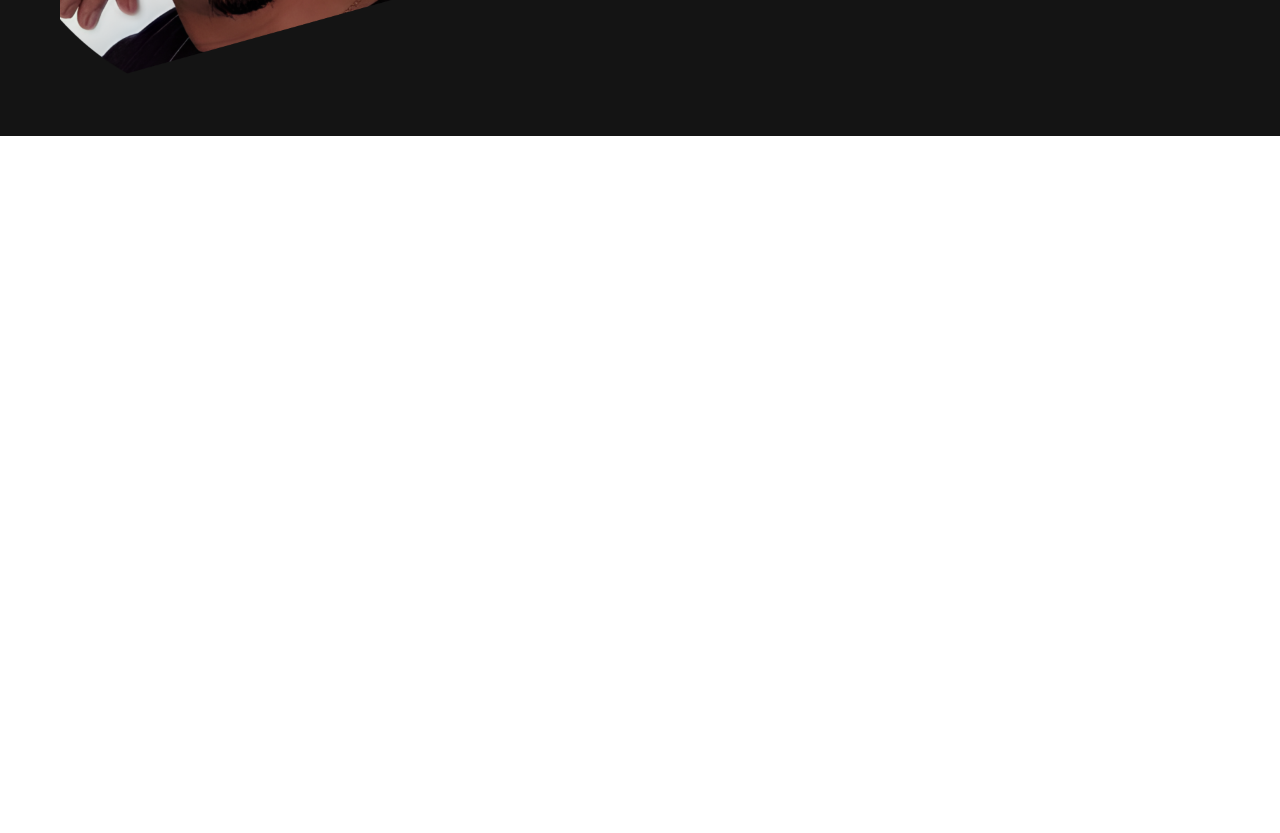
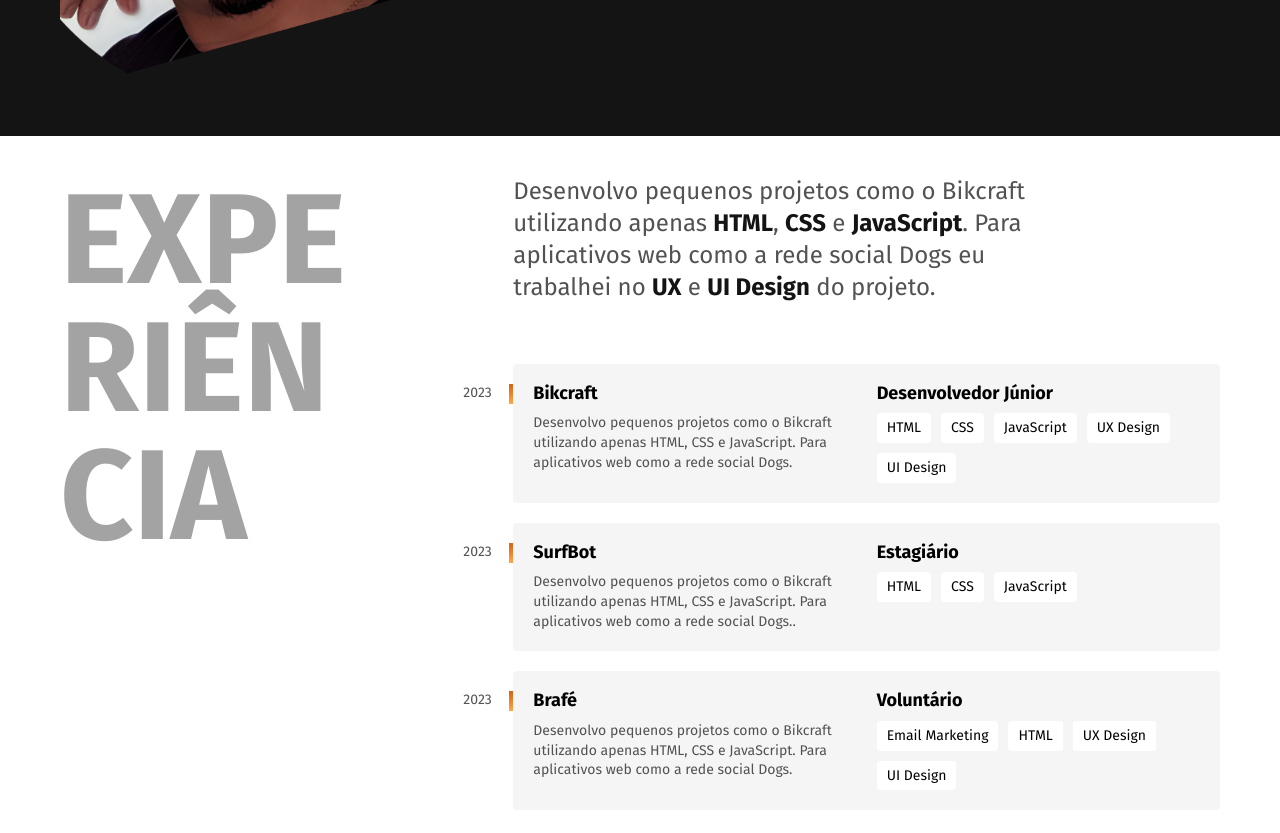
Before and after one commit to fmota-dev/projeto-curriculo, a plain HTML site: page index.html in a window 1280 px wide. Shown: the part 565-1398 px from the top of the page. Before the commit the page ends 800 px from the top, so only its background shows below. Drawn offline with Linux system fonts and the light colour scheme.

Commit message:
estilização da section experiencias

```diff
--- a/index.html
+++ b/index.html
@@ -17,9 +17,9 @@
 
     <nav>
       <ul class="menu">
-        <li><a class="menu-item" href="#">Experiências</a></li>
-        <li><a class="menu-item" href="#">Formação</a></li>
-        <li><a class="menu-item" href="#">Contato</a></li>
+        <li><a class="menu-item" href="#experiencias">Experiências</a></li>
+        <li><a class="menu-item" href="#formacao">Formação</a></li>
+        <li><a class="menu-item" href="#contato">Contato</a></li>
         <li><a class="menu-item" href="#">GitHub</a></li>
       </ul>
     </nav>
@@ -27,8 +27,8 @@
 
   <main>
     <section class="container-sobre">
+      <div class="sobre">
 
-      <div class="sobre">
         <img class="img-perfil" src="img/perfil.png" alt="Foto do Filipe">
 
         <div>
@@ -37,11 +37,64 @@
             UX/UI Designer</h1>
           <p>Localizado em Natal/RN 🏖</p>
         </div>
+
       </div>
-
     </section>
 
+    <section class="experiencias" id="experiencias" aria-label="Experiências">
+      <h2 class="experiencias-subtitulo">
+        Experiência
+      </h2>
+
+      <div>
+        <p class="experiencias-texto">
+          Desenvolvo pequenos projetos como o Bikcraft utilizando apenas <strong>HTML</strong>, <strong>CSS</strong> e <strong>JavaScript</strong>. Para aplicativos web como a rede social Dogs eu trabalhei no <strong>UX</strong> e <strong>UI Design</strong> do projeto.
+        </p>
+
+        <div class="empresa">
+          <span class="empresa-ano">2023</span>
+          <h3 class="empresa-titulo">Bikcraft</h3>
+          <span class="empresa-titulo">Desenvolvedor Júnior</span>
+          <p class="empresa-texto">Desenvolvo pequenos projetos como o Bikcraft utilizando apenas HTML, CSS e JavaScript. Para aplicativos web como a rede social Dogs.</p>
+          <ul class="empresa-habilidades">
+            <li>HTML</li>
+            <li>CSS</li>
+            <li>JavaScript</li>
+            <li>UX Design</li>
+            <li>UI Design</li>
+          </ul>
+        </div>
+
+        <div class="empresa">
+          <span class="empresa-ano">2023</span>
+          <h3 class="empresa-titulo">SurfBot</h3>
+          <span class="empresa-titulo">Estagiário</span>
+          <p class="empresa-texto">Desenvolvo pequenos projetos como o Bikcraft utilizando apenas HTML, CSS e JavaScript. Para aplicativos web como a rede social Dogs..</p>
+          <ul class="empresa-habilidades">
+            <li>HTML</li>
+            <li>CSS</li>
+            <li>JavaScript</li>
+          </ul>
+        </div>
+
+        <div class="empresa">
+          <span class="empresa-ano">2023</span>
+          <h3 class="empresa-titulo">Brafé</h3>
+          <span class="empresa-titulo">Voluntário </span>
+          <p class="empresa-texto">Desenvolvo pequenos projetos como o Bikcraft utilizando apenas HTML, CSS e JavaScript. Para aplicativos web como a rede social Dogs.</p>
+          <ul class="empresa-habilidades">
+            <li>Email Marketing</li>
+            <li>HTML</li>
+            <li>UX Design</li>
+            <li>UI Design</li>
+          </ul>
+        </div>
+      </div>
+    </section>
+
+
   </main>
+
 </body>
 
 </html>
--- a/styles/style.css
+++ b/styles/style.css
@@ -16,6 +16,7 @@
   --color-c11: #3d3d3dff;
   --color-c12: #292929ff;
   --color-c13: #141414ff;
+  --gradient: linear-gradient(#d66012ff 0%, #fea945ff 100%);
 }
 /* font-family: 'Fira Sans', sans-serif; */
 
@@ -24,6 +25,10 @@
   margin: 0;
   box-sizing: border-box;
   font-family: "Fira Sans", sans-serif;
+}
+
+ul {
+  list-style: none;
 }
 
 /* MENU */
@@ -102,3 +107,92 @@
 .sobre p {
   color: var(--color-c5);
 }
+
+/* EXPERIÊNCIAS */
+
+.experiencias {
+  max-width: 1200px;
+  padding: 40px 20px;
+  margin: 0 auto;
+  display: grid;
+  grid-template-columns: 1fr 2fr;
+  gap: 100px;
+}
+
+.experiencias-subtitulo {
+  font-size: 8rem;
+  line-height: 1;
+  text-transform: uppercase;
+  word-break: break-all;
+  max-width: 4ch;
+  color: var(--color-c6);
+}
+
+.experiencias-texto {
+  font-size: 1.5rem;
+  line-height: 1.33;
+  max-width: 40ch;
+  margin-bottom: 60px;
+  color: var(--color-c10);
+}
+
+.experiencias-texto strong {
+  color: var(--color-c13);
+}
+
+.empresa {
+  position: relative;
+  display: grid;
+  grid-template-columns: 1fr 1fr;
+  gap: 10px 20px;
+  padding: 20px;
+  background: var(--color-c1);
+  margin-bottom: 20px;
+  border-radius: 4px;
+}
+
+.empresa::before {
+  content: "";
+  display: block;
+  width: 4px;
+  height: 20px;
+  background: var(--gradient);
+  position: absolute;
+  top: 20px;
+  left: -4px;
+}
+
+.empresa-ano {
+  position: absolute;
+  top: 20px;
+  left: -50px;
+  color: var(--color-c10);
+  font-size: 0.875rem;
+}
+
+.empresa-titulo {
+  font-size: 1.125rem;
+  line-height: 1.1;
+  font-weight: bold;
+}
+
+.empresa-texto {
+  font-size: 0.875rem;
+  color: var(--color-c10);
+  line-height: 1.4;
+}
+
+.empresa-habilidades {
+  display: flex;
+  flex-wrap: wrap;
+  gap: 10px;
+  align-content: start;
+}
+
+.empresa-habilidades li {
+  font-size: 0.875rem;
+  line-height: 1.4;
+  border-radius: 4px;
+  background: white;
+  padding: 5px 10px;
+}
```
Also changed, not shown: img/perfil.jpg (deleted).
